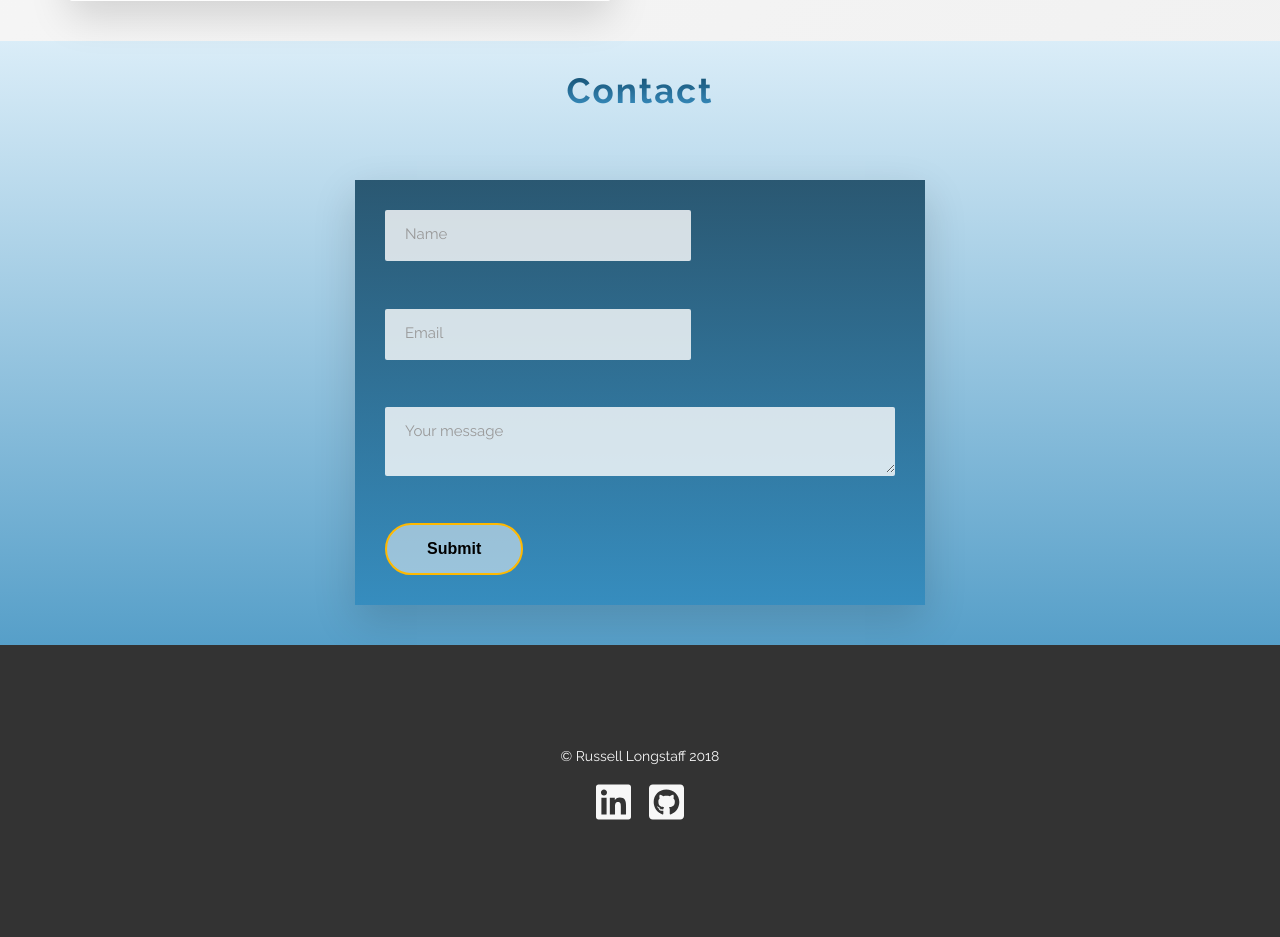
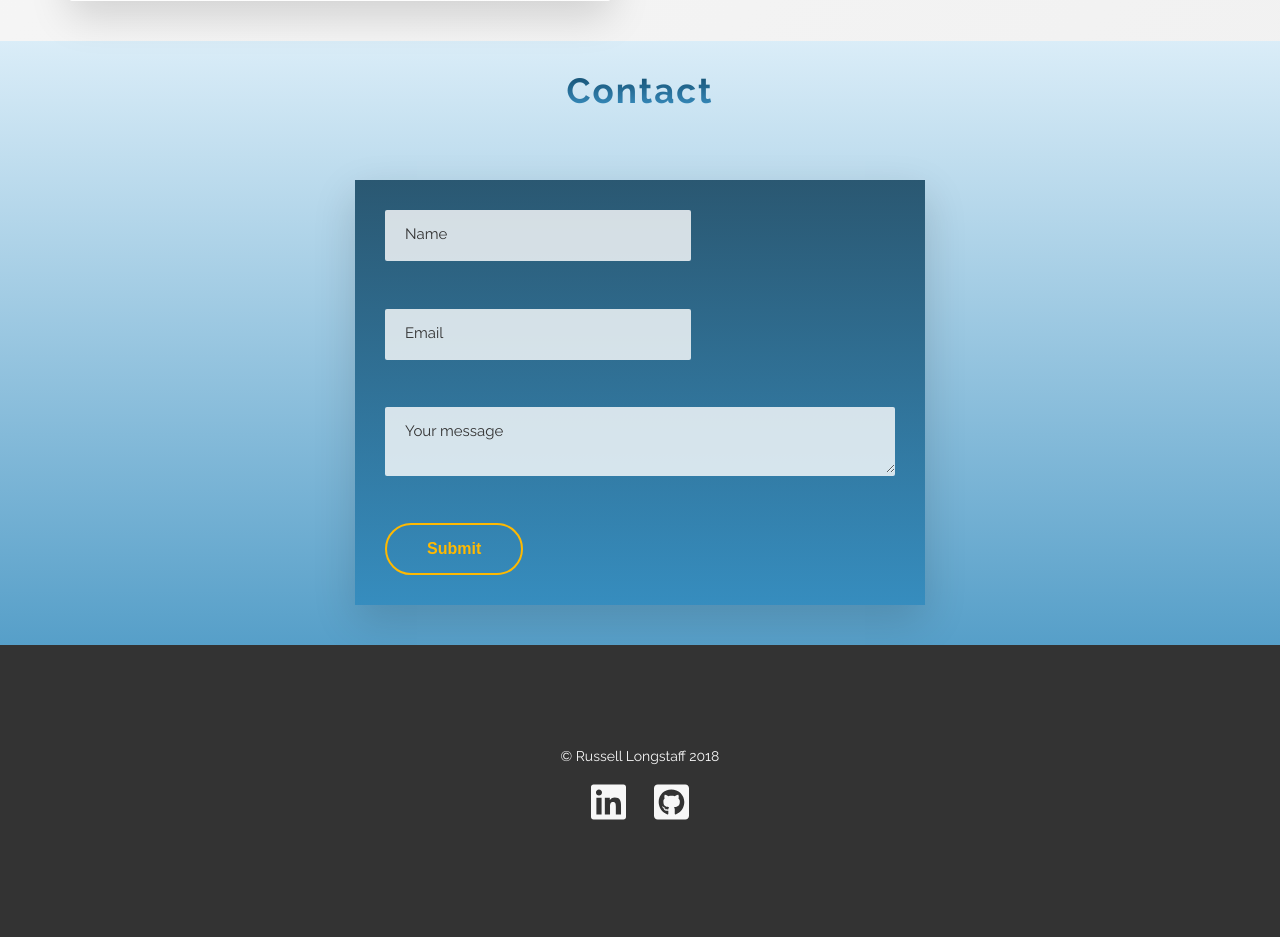
Before and after one commit to rllongstaff/portfolio, a PHP site: page / in a window 1280 px wide. Shown: the part 3412-4349 px from the top of the page. Run offline with PHP 8.4, Linux system fonts and the light colour scheme; some libraries are stand-ins or nearby versions.

Commit message:
improved colours

```diff
--- a/css/style.css
+++ b/css/style.css
@@ -186,12 +188,8 @@ body {
   transform: translateY(-1px);
   box-shadow: 0 0.5rem 1rem rgba(0, 0, 0, 0.2); }
 
-.btn--white {
-  background-color: rgba(255, 255, 255, 0.5); }
-
 .btn--animated {
-  animation: moveInBottom .5s ease-out .75s;
-  animation-fill-mode: backwards; }
+  animation: fadeIn 3s; }
 
 .btn-container {
   width: 100%; }
@@ -268,7 +266,7 @@ body {
   margin-bottom: 2rem; }
 
 .form__input {
-  color: inherit;
+  color: #333;
   font-family: inherit;
   font-size: 1.5rem;
   padding: 1.5rem 2rem;
@@ -285,11 +283,11 @@ body {
   .form__input:focus {
     outline: none;
     box-shadow: 0 1rem 2rem rgba(0, 0, 0, 0.1);
-    border-bottom: 3px solid #2c87bb; }
+    border-bottom: 3px solid #40bf28; }
   .form__input:focus:invalid {
     border-bottom: 3px solid #ff7730; }
   .form__input::-webkit-input-placeholder {
-    color: #999; }
+    color: #333; }
 
 .form__label {
   color: #fff;
@@ -306,7 +304,7 @@ body {
   transform: translateY(-4rem); }
 
 .form__textarea {
-  color: inherit;
+  color: #333;
   font-family: inherit;
   font-size: 1.5rem;
   padding: 1.5rem 2rem;
@@ -320,11 +318,11 @@ body {
   .form__textarea:focus {
     outline: none;
     box-shadow: 0 1rem 2rem rgba(0, 0, 0, 0.1);
-    border-bottom: 3px solid #2c87bb; }
+    border-bottom: 3px solid #40bf28; }
   .form__textarea:focus:invalid {
     border-bottom: 3px solid #ff7730; }
   .form__textarea::-webkit-input-placeholder {
-    color: #999; }
+    color: #333; }
 
 .form__textarea:placeholder-shown + .form__label {
   opacity: 0;
--- a/index.html
+++ b/index.html
@@ -176,17 +176,17 @@
             <div class="row">
                 <div class="contact">
                     <div clasws="contact__form">
-                        <form action="#" class="form">
+                        <form action="#" method="post" class="form">
                             <div class="form__group">
-                                <input class="form__input" type="text" placeholder="Name" id="name" required>
+                                <input class="form__input" type="text" placeholder="Name" id="name" name="name" required>
                                 <label for="name" class="form__label">Name</label>
                             </div>
                             <div class="form__group">
-                                <input class="form__input"  type="email" placeholder="Email" id="email" required>
+                                <input class="form__input"  type="email" placeholder="Email" id="email" name="email" required>
                                 <label for="email" class="form__label">Email</label>
                             </div>
                             <div class="form__group">
-                                <textarea class="form__textarea" id="your-message" placeholder="Your message" required></textarea>
+                                <textarea class="form__textarea" id="your-message" placeholder="Your message" name="message" required></textarea>
                                 <label for="your-message" class="form__label">Your message</label>
                             </div>
                             <div class="form__group">
--- a/sass/base/_animations.scss
+++ b/sass/base/_animations.scss
@@ -45,14 +45,7 @@
     }
 }
 
-@keyframes moveInBottom {
-    0% {
-        opacity: 0;
-        transform: translateY(3rem)
-    }
-
-    100% {
-        opacity: 1;
-        transform: translate(0)
-    }
+@keyframes fadeIn {
+    from { opacity: 0; }
+    to   { opacity: 1; }
 }
--- a/sass/components/_button.scss
+++ b/sass/components/_button.scss
@@ -2,7 +2,9 @@
     &,
     &:link,
     &:visited {
+        background-color: transparent;
         border: 2px solid $color-secondary-light;
+        color: $color-secondary-light;
         text-decoration: none;
         padding: 1.5rem 4rem;
         display: inline-block;
@@ -13,7 +15,10 @@
         font-size: $default-font-size;
     }
 
-    &:hover {
+    &:hover,
+    &:focus {
+        background-color: $color-secondary-light;
+        color: $color-grey-dark-3;
         transform: translateY(-3px);
         box-shadow: 0 1rem 2rem rgba($color-black,.2);
     }
@@ -26,12 +31,11 @@
     }
 
     &--white {
-        background-color: rgba($color-white, .5);
+       // background-color: rgba($color-white, .5);
     }
 
     &--animated {
-        animation: moveInBottom .5s ease-out .75s;
-        animation-fill-mode: backwards;
+        animation: fadeIn 3s;
     }
 }
 
--- a/sass/components/_form.scss
+++ b/sass/components/_form.scss
@@ -5,7 +5,7 @@
     }
 
     &__input {
-        color: inherit;
+        color: $color-grey-dark-3;
         font-family: inherit;
         font-size: 1.5rem;
         padding: 1.5rem 2rem;
@@ -21,11 +21,10 @@
             width: 100%;
         }
 
-
         &:focus {
             outline: none;
             box-shadow: 0 1rem 2rem rgba($color-black, .1);
-            border-bottom: 3px solid $color-primary;
+            border-bottom: 3px solid $color-demo-green;
         }
 
         &:focus:invalid {
@@ -33,7 +32,7 @@
         }
 
         &::-webkit-input-placeholder {
-            color: $color-grey-dark-2;
+            color: $color-grey-dark-3;
         }
     }
 
@@ -54,7 +53,7 @@
     }
 
     &__textarea {
-        color: inherit;
+        color: $color-grey-dark-3;
         font-family: inherit;
         font-size: 1.5rem;
         padding: 1.5rem 2rem;
@@ -69,7 +68,7 @@
         &:focus {
             outline: none;
             box-shadow: 0 1rem 2rem rgba($color-black, .1);
-            border-bottom: 3px solid $color-primary;
+            border-bottom: 3px solid $color-demo-green;
         }
 
         &:focus:invalid {
@@ -77,7 +76,7 @@
         }
 
         &::-webkit-input-placeholder {
-            color: $color-grey-dark-2;
+            color: $color-grey-dark-3;
         }
     }
 
--- a/sass/layout/_footer.scss
+++ b/sass/layout/_footer.scss
@@ -24,9 +24,11 @@
 
         &:link,
         &:visited {
+            border-radius: .3rem;
             color: $color-grey-light-1;
             text-decoration: none;
-            display: inline-block;
+            display: inline;
+            padding: 0 .5rem;
             font-size: 4rem;
 
             @include respond(tablet-portrait) {
@@ -42,8 +44,6 @@
                 outline: none;
                 color: $color-linkedin-blue;
                 background-color: $color-grey-light-1;
-                margin:0;
-                padding: 0;
             }
 
         }
```
Also changed, not shown: other parts of css/style.css (+14 -12 lines), sass/main.scss (line endings or trailing spaces).
